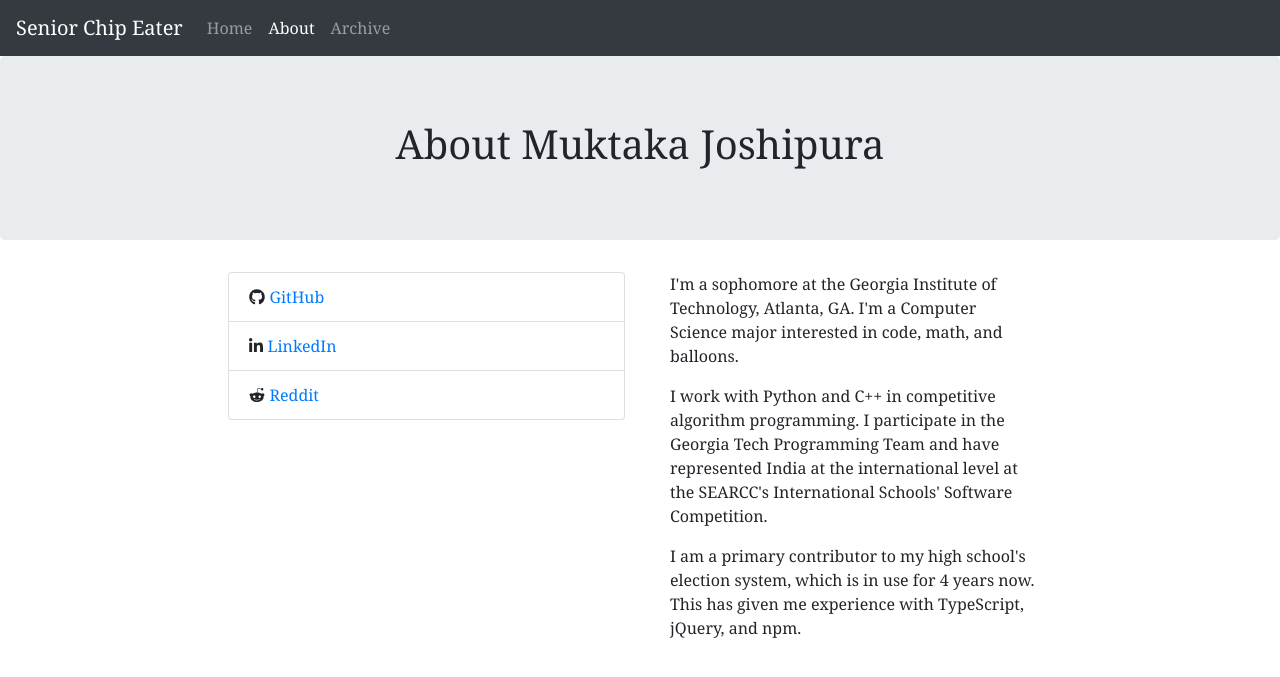
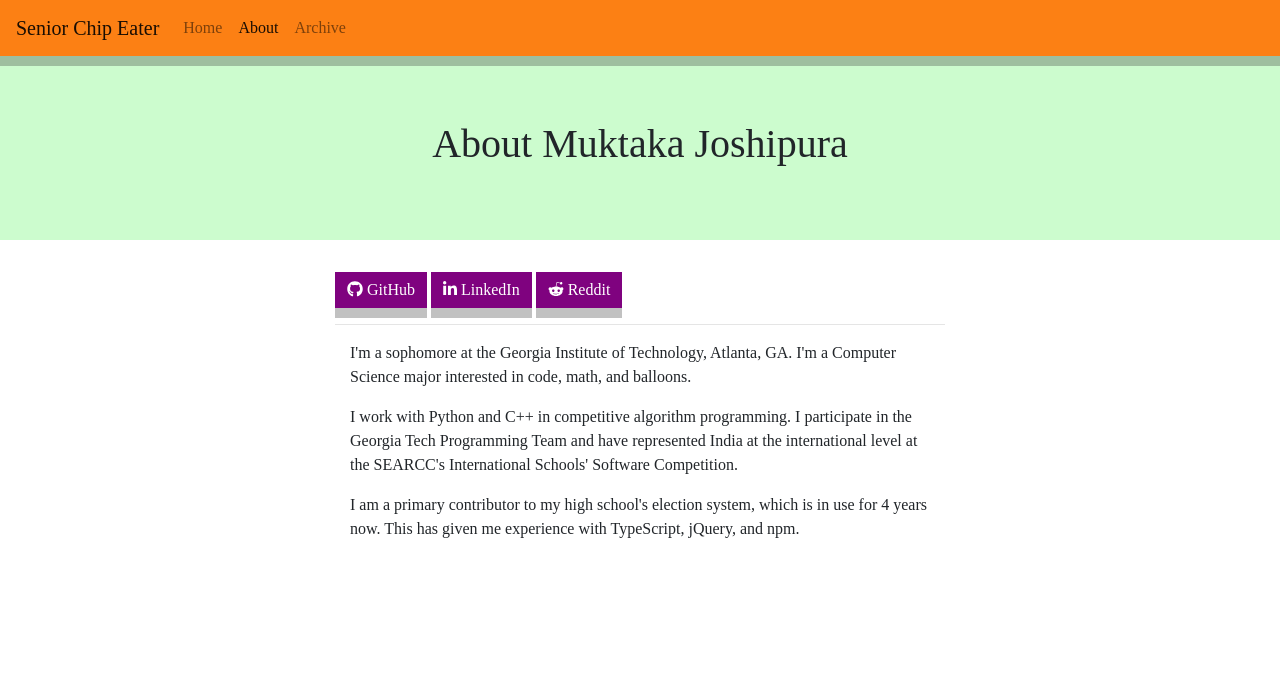
Before and after one commit to stormalinblue/stormalinblue.github.io, a Jekyll site: the page built from about.html, in a window 1280 px wide. Shown: the top 677 px of the page. Built offline with Jekyll 4.4.1, drawn with Linux system fonts in a browser that asks for light colours.

Commit message:
feat: Update styles

```diff
--- a/_includes/navigation.html
+++ b/_includes/navigation.html
@@ -1,4 +1,4 @@
-<nav class="navbar navbar-expand-sm navbar-dark bg-dark">
+<nav class="navbar navbar-expand-sm navbar-light">
     <a href="/" class="navbar-brand">Senior Chip Eater</a>
     <button class="navbar-toggler" type="button" data-toggle="collapse" data-target="#sce" aria-controls="sce"
         aria-label="Toggle Navigation Links" aria-expanded="false">
--- a/about.html
+++ b/about.html
@@ -3,20 +3,17 @@
 title: About stormalinblue
 heading: About Muktaka Joshipura
 ---
-<div class="container col-lg-8 col-12">
-    <div class="row">
-        <div class="col">
-            <ul class="list-group">
-                <li class="list-group-item"><i class="fab fa-github"></i> <a
-                        href="https://github.com/stormalinblue">GitHub</a>
-                </li>
-                <li class="list-group-item"><i class="fab fa-linkedin-in"></i> <a
-                        href="https://linkedin.com/in/mjoshipura">LinkedIn</a></li>
-                <li class="list-group-item"><i class="fab fa-reddit-alien"></i> <a
-                        href="https://reddit.com/user/stormalin_blue">Reddit</a></li>
-            </ul>
+<div class="container col-lg-6 col-12">
+    <div class="links">
+        <p>
+            {% for contact in site.data.contacts %}
+            <a href="{{ contact.href }}" class="btn btn-primary"><i class="{{ contact.logo }}"></i>
+                {{ contact.name }}</a>
+            {% endfor %}
+        </p>
     </div>
-        <div class="col">
+    <hr>
+    <div>
         <article class="container-fluid">
             <p>
                 I'm a sophomore at the Georgia Institute of Technology, Atlanta, GA. I'm a Computer Science major
@@ -37,4 +34,3 @@
         </article>
     </div>
 </div>
-</div>
--- a/assets/css/styles.scss
+++ b/assets/css/styles.scss
@@ -1,6 +1,49 @@
 ---
 ---
 
-$font-family-base: Georgia, "Times New Roman", Times, serif;
+@import "./bootstrap-4.3.1/scss/bootstrap";
 
-@import "./bootstrap-4.3.1/scss/bootstrap";
+$purple: #660266;
+$orange: #fc8014;
+$aqua: #ccfcce;
+$lighterorange: lighten($orange, 25%);
+$shadow: 0 10px 0 0px rgba(50, 50, 50, 0.3);
+
+body {
+    font-family: font-family-serif;
+}
+
+.navbar {
+    background-color: $orange;
+    box-shadow: $shadow;
+}
+
+.btn-primary {
+    background-color: lighten($purple, 5%);
+    border: none;
+    border-radius: 0;
+    box-shadow: $shadow;
+}
+
+.btn-primary:hover {
+    background-color: $purple;
+}
+
+.jumbotron {
+    background-color: $aqua;
+    // color: #FFF;
+    border-radius: 0;
+}
+
+.card {
+    border-radius: 0;
+    box-shadow: $shadow;
+    background-color: $aqua;
+    border: none;
+
+    .card-footer {
+        background-color: $orange;
+        border-radius: inherit;
+        border: none;
+    }
+}
--- a/index.html
+++ b/index.html
@@ -19,7 +19,7 @@
           <a href="{{ post.url }}" class="btn btn-primary stretched-link">Read more</a>
         </div>
 
-        <div class="card-footer text-muted">
+        <div class="card-footer">
           <!-- Date formatting from http://alanwsmith.com/jekyll-liquid-date-formatting-examples -->
           {{ post.date | date: '%B %d, %Y' }}
         </div>
```
Also changed, not shown: _data/contacts.yml (added, +9 -0 lines). Lines whose indentation alone changed are shown as unchanged.
